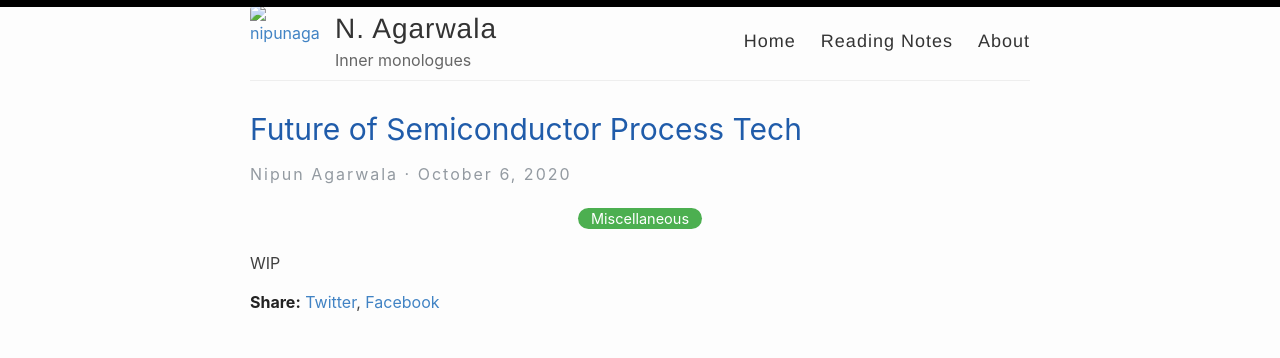
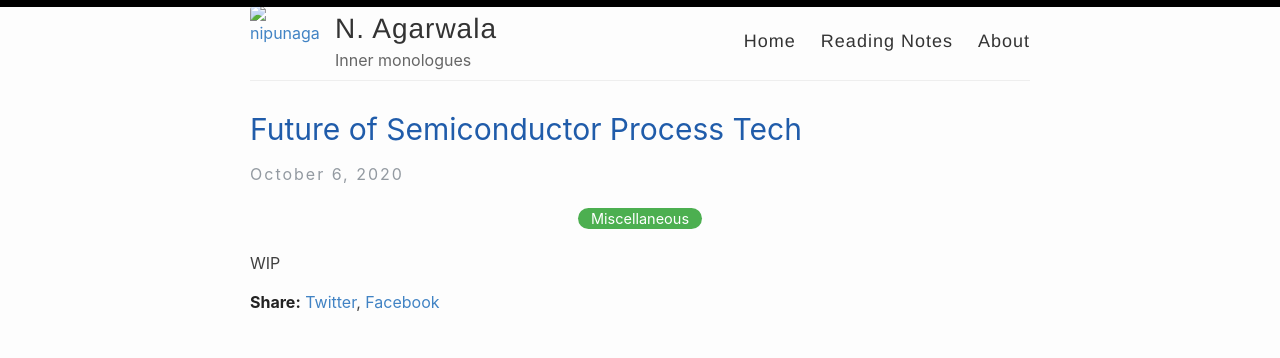
Before and after one commit to nipunagarwala/nipunagarwala.github.io, a Jekyll site: the page built from _posts/2020-10-06-Semiconductor-process-tech-future.md, in a window 1280 px wide. Shown: the top 358 px of the page. Built offline with Jekyll 4.4.1, drawn with Linux system fonts in a browser that asks for light colours.

Commit message:
Update post.html

```diff
--- a/_layouts/post.html
+++ b/_layouts/post.html
@@ -6,7 +6,7 @@ layout: default
   <h1 style="text-align:left">{{ page.title }}</h1>
 
   <div>
-    <p style="text-align:left" class="author_title">{{site.author}}  ·  {{ page.date | date: "%B %e, %Y" }}</p>
+    <p style="text-align:left" class="author_title"> {{ page.date | date: "%B %e, %Y" }}</p>
     {% if page.last_modified_at %}
     <p style="text-align:left" class="author_title" datetime="{{ page.last_modified_at | date_to_xmlschema }}">(Updated: {{ page.last_modified_at | date: "%b %-d, %Y" }})</p>
     {% endif %}
```
